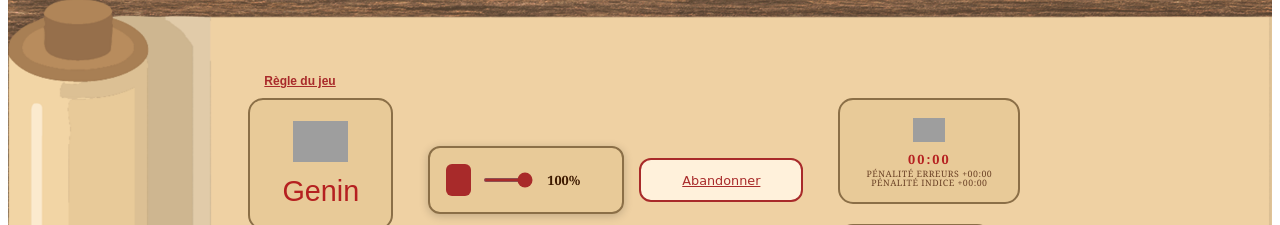
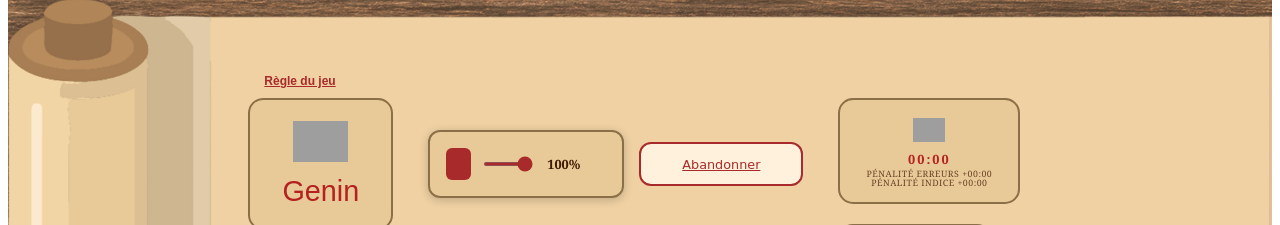
Before and after one commit to NFD7J/ShinobIA, a PHP site: page /views/game/index.php in a window 1280 px wide. Shown: the part 153-378 px from the top of the page. Run offline with PHP 8.4, Linux system fonts and the light colour scheme; the template is opened without the code that fills it, so the values that code supplies are empty; grey boxes are pictures that could not be loaded.

Commit message:
update front grilles

```diff
--- a/views/game/index.php
+++ b/views/game/index.php
@@ -861,7 +861,7 @@ if ($size == 6) {
                         </table>
 
                         <!-- Contrôle du volume sous la grille -->
-                        <div style="margin-top: 3rem; display: flex; gap: 15px; align-items: center; justify-content: center;">
+                        <div style="margin-top: 2rem; display: flex; gap: 15px; align-items: center; justify-content: center;">
                             <div class="volume-control">
                                 <button id="volumeToggle" title="Activer/Désactiver le son">
                                     <i class="bi bi-volume-up"></i>
```
